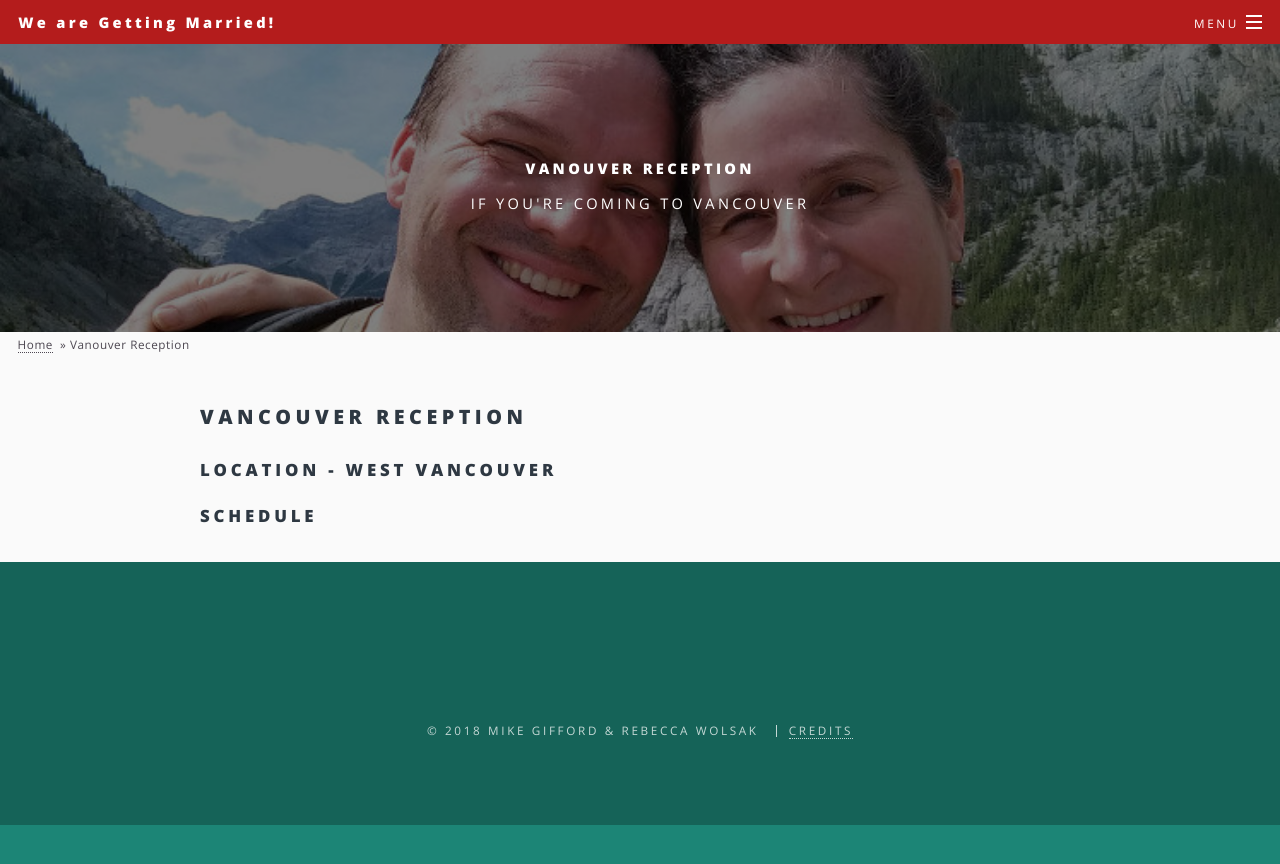
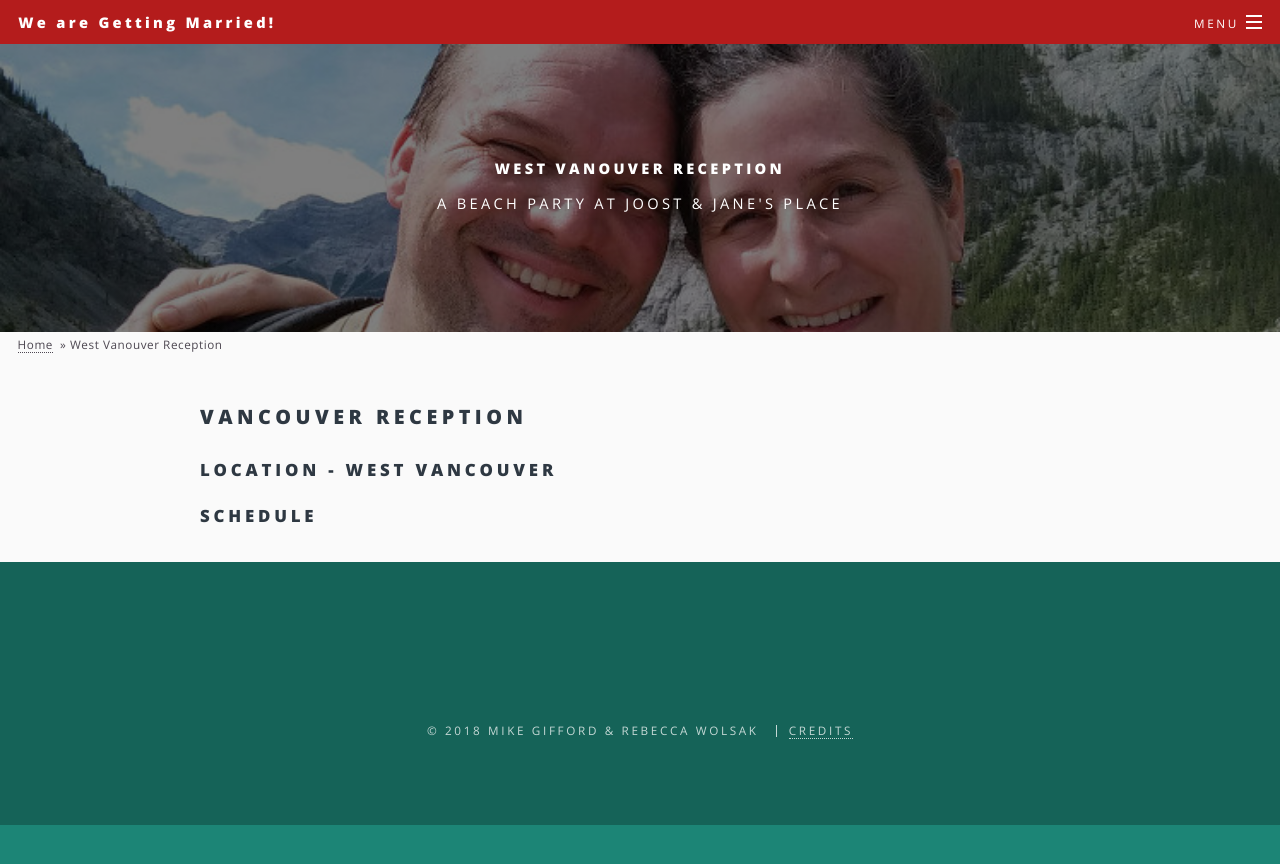
Before and after one commit to mgifford/gifsack-or-wolford, a Jekyll site: the page built from _pages/vancouver.md, in a window 1280 px wide. Shown: the top 864 px of the page. Built offline with Jekyll 4.4.1, drawn with Linux system fonts in a browser that asks for light colours.

Commit message:
Updating vancouver

```diff
--- a/_pages/vancouver.md
+++ b/_pages/vancouver.md
@@ -1,8 +1,8 @@
 ---
 key: 2
-title: Vanouver Reception
+title: West Vanouver Reception
 permalink: /f9f742e1f653a74c4cd78d7ea283b5556539b96b/Vancouver/
-excerpt: If you're coming to Vancouver
+excerpt: A beach party at Joost & Jane's Place
 image: Vancouver_tall.jpg
 image_alt: Rebecca & Mike in the Mountains
 background-image: Vancouver2.jpg
```
